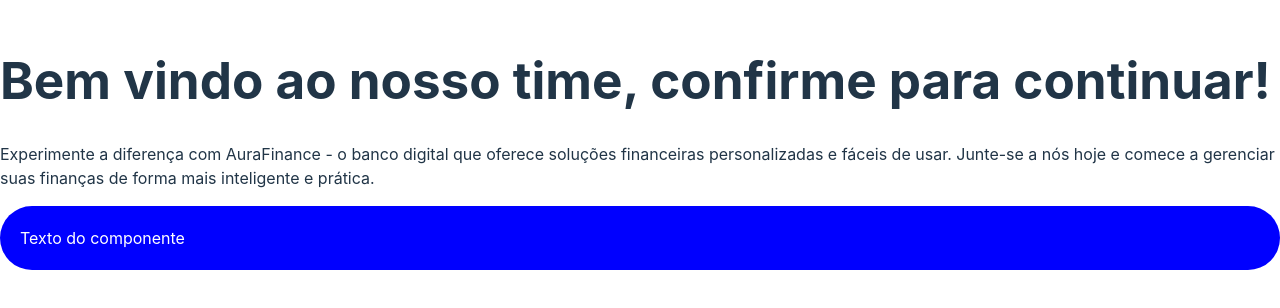
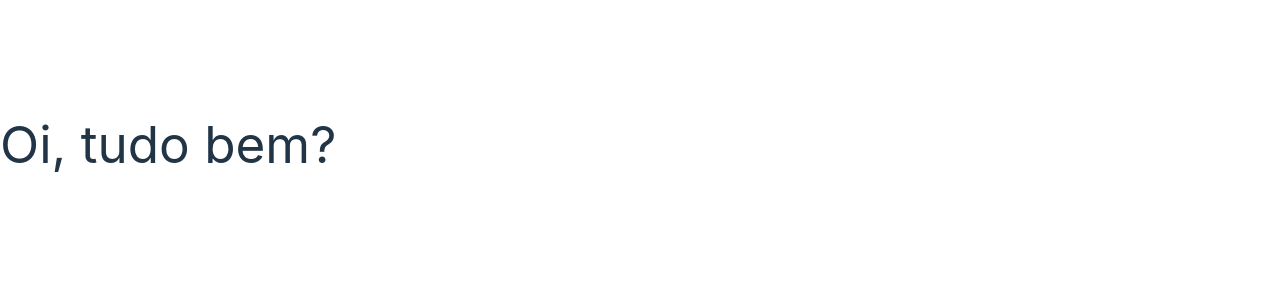
Before and after one commit to SrKirashy/projectsReactB7WEB, a React (Vite) app: page / in a window 1280 px wide. Shown: the part 256-564 px from the top of the page. Built offline with nearby package versions, Linux system fonts and the light colour scheme.

Commit message:
Adicionando Tailwind CSS

```diff
--- a/package.json
+++ b/package.json
@@ -18,6 +18,9 @@
     "@types/react-dom": "^18.0.9",
     "@types/styled-components": "^5.1.26",
     "@vitejs/plugin-react": "^3.0.0",
+    "autoprefixer": "^10.4.14",
+    "postcss": "^8.4.21",
+    "tailwindcss": "^3.2.7",
     "typescript": "^4.9.3",
     "vite": "^4.0.0"
   }
--- /dev/null
+++ b/postcss.config.cjs
@@ -0,0 +1,6 @@
+module.exports = {
+  plugins: {
+    tailwindcss: {},
+    autoprefixer: {},
+  },
+}
--- a/src/App.tsx
+++ b/src/App.tsx
@@ -1,18 +1,9 @@
-import * as C from './AppStyles';
-
-
+import './index.css';
 const App = () => {
 
   return (
   <>
-  <div className='box_div'>
-    <h1>Bem vindo ao nosso time, confirme para continuar!</h1>
-    <p>Experimente a diferença com AuraFinance - o banco digital que oferece soluções financeiras personalizadas e fáceis de usar.
-       Junte-se a nós hoje e comece a gerenciar suas finanças de forma mais inteligente e prática.</p>
-       <C.Container>Texto do componente </C.Container>
-  </div>
-
-
+      <h1 className=''>Oi, tudo bem?</h1>
   </>
   )
 }
--- a/src/AppStyles.ts
+++ /dev/null
@@ -1,16 +0,0 @@
-import styled from "styled-components";
-
-export const Container = styled.div`
-    background-color: blue;
-    color: white;
-    padding: 20px;
-    border-radius: 50px;
-    cursor: pointer;
-    transition: 0.5s;
-    &:hover{
-        color:blue;
-        background-color: black;
-        box-shadow: 0px 0px 15px blue;
-        padding: 20px 20px 20px 1100px;
-    }
-`
--- a/src/index.css
+++ b/src/index.css
@@ -1,3 +1,7 @@
+@tailwind base;
+@tailwind components;
+@tailwind utilities;
+
 :root {
   font-family: Inter, Avenir, Helvetica, Arial, sans-serif;
   font-size: 16px;
--- a/src/main.tsx
+++ b/src/main.tsx
@@ -2,6 +2,7 @@
 import ReactDOM from 'react-dom/client'
 import App from './App'
 import './index.css'
+
 
 ReactDOM.createRoot(document.getElementById('root') as HTMLElement).render(
   <React.StrictMode>
--- /dev/null
+++ b/tailwind.config.cjs
@@ -0,0 +1,11 @@
+/** @type {import('tailwindcss').Config} */
+module.exports = {
+  content: [
+    "./index.html",
+    "./src/**/*.{js,ts,jsx,tsx}",
+  ],
+  theme: {
+    extend: {},
+  },
+  plugins: [],
+}
```
Also changed, not shown: src/componets/Botao/index.tsx (deleted, +0 -8 lines), src/componets/Botao/style.css (deleted, +0 -15 lines), 1 other file (tests, documents, lock files or other folders).
